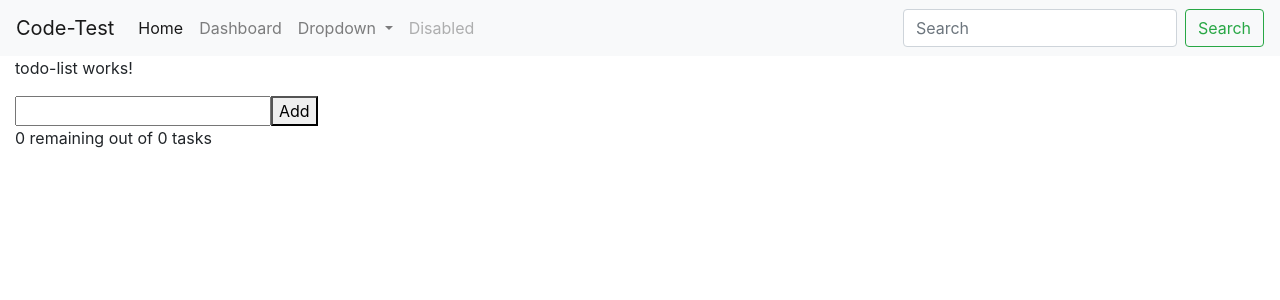
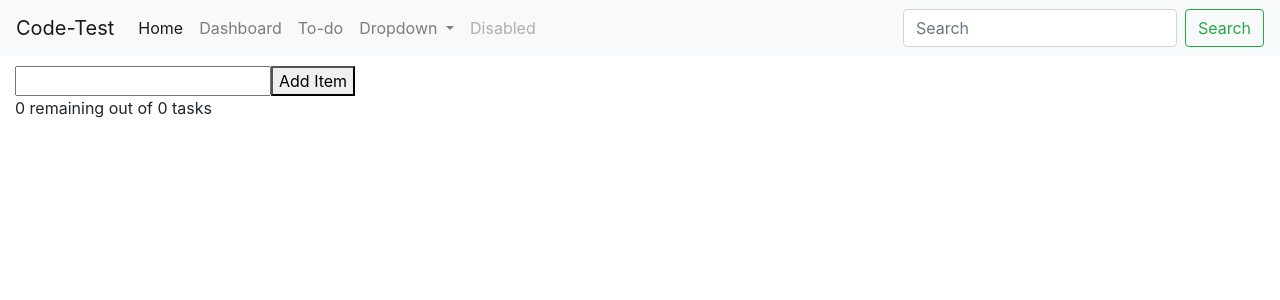
Before and after one commit to prasannaraja/angular-snippets, an Angular app: page /todo in a window 1280 px wide. Shown: the top 300 px of the page. Built offline with nearby package versions, Linux system fonts and the light colour scheme.

Commit message:
to-do list update

```diff
--- a/src/app/app.component.html
+++ b/src/app/app.component.html
@@ -11,6 +11,9 @@
       </li>
       <li class="nav-item">
         <a class="nav-link" href="/dashboard">Dashboard</a>
+      </li>
+      <li class="nav-item">
+        <a class="nav-link" href="/todo">To-do</a>
       </li>
       <li class="nav-item dropdown">
         <a class="nav-link dropdown-toggle" href="#" id="navbarDropdown" role="button" data-toggle="dropdown" aria-haspopup="true" aria-expanded="false">
--- a/src/app/todo-list/todo-list.component.css
+++ b/src/app/todo-list/todo-list.component.css
@@ -0,0 +1,3 @@
+.is-done {
+    text-decoration: line-through;
+}
--- a/src/app/todo-list/todo-list.component.html
+++ b/src/app/todo-list/todo-list.component.html
@@ -1,13 +1,8 @@
-<p>todo-list works!</p>
-<style>
-    .is-done {
-        text-decoration: line-through;
-    }
-</style>
-
-<div>
+<div class="row">
+    <div class="col-12">
+        <div style="margin-top: 10px;">
             <input type="text" #toDoItem name="toDoItem">
-    <button type="button" (click)="add(toDoItem.value)">Add</button>
+            <button type="button" (click)="add(toDoItem.value)">Add Item</button>
         </div>
         <div>
             <p class="task-counter">{{remainingToDoItems}} remaining out of {{items.length}} tasks</p>
@@ -17,3 +12,5 @@
                 <li (click)="toggleItem(item)" [ngClass]="item.isDone == true ? 'is-done': ''" *ngFor="let item of items"> {{ item.name }} </li>
             </ul>
         </div>
+    </div>
+</div>
```
Also changed, not shown: 4 other files (tests, documents, lock files or other folders). Lines whose indentation alone changed are shown as unchanged.
